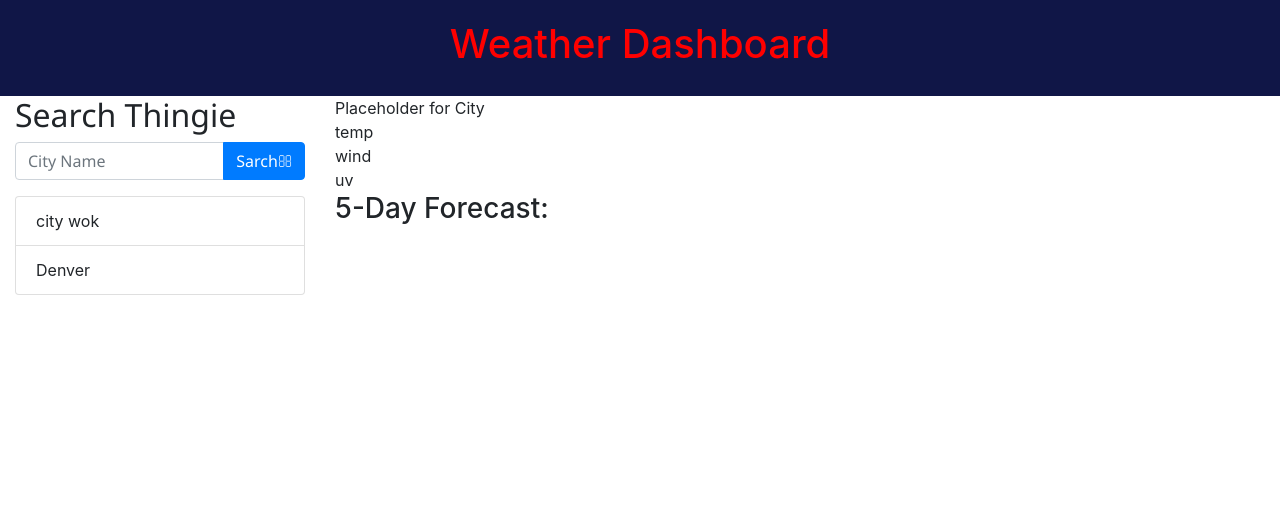
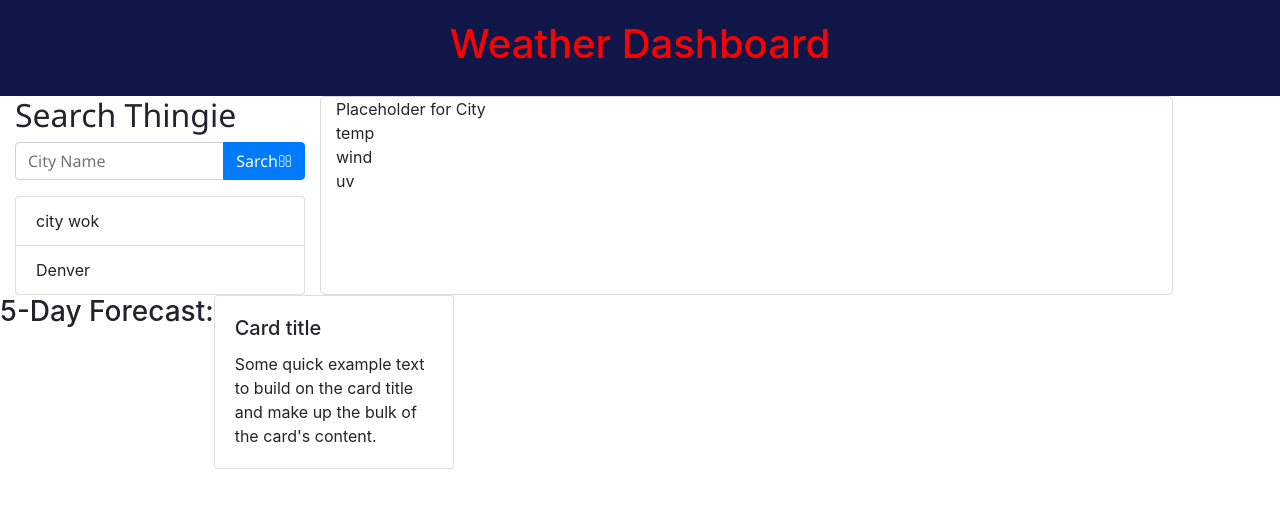
Before and after one commit to SamFan808/Cool-Weather-App, a plain HTML site: page index.html in a window 1280 px wide. Drawn offline with nearby package versions, Linux system fonts and the light colour scheme.

Commit message:
updated html, some API notes

```diff
--- a/Assets/script.js
+++ b/Assets/script.js
@@ -4,3 +4,9 @@
 // City name and date with current weather icon (cloud, sun, etc...)
 // Temp, humidity, wind speed, UV index with a color icon background indicating scale of favorable, moderate, severe
 // 5-day forecast for the city w/weather condition icon, temp and humidity
+
+
+// default API key 0da5ed5abba6e7099462925a45deecdd
+
+
+// api.openweathermap.org/data/2.5/weather?q={city name},{state code},{country code}&appid={API key}
--- a/Assets/styles.css
+++ b/Assets/styles.css
@@ -15,3 +15,10 @@ nav .container {
 nav .search {
   font-family: "Segoe UI", Tahoma, Geneva, Verdana, sans-serif;
 }
+
+#cityblock {
+  border: solid;
+  border-width: thin;
+  border-color: rgb(219, 219, 219);
+  border-radius: 5px;
+}
--- a/index.html
+++ b/index.html
@@ -36,17 +36,19 @@
                     <li class="list-group-item" data-recent="recent2">Denver</li>
                 </ul>
             </nav>
-            <section class="col-md">
+            <section class="col-md-8" id=cityblock>
                 <section class="city">Placeholder for City</section>
                 <section class="temperature">temp</section>
                 <section class="wind">wind</section>
                 <section class="uv">uv</section>
-                <section class="h3">5-Day Forecast:</section>
-                <section class="col-md-2" data-day="day1"></section>
-                <section class="col-md-2" data-day="day2"></section>
-                <section class="col-md-2" data-day="day3"></section>
-                <section class="col-md-2" data-day="day4"></section>
-                <section class="col-md-2" data-day="day5"></section>
+            </section>
+            <section class="h3">5-Day Forecast:</section>
+            <section class="card" style="width: 15rem;">
+                <section class="card-body">
+                    <h5 class="card-title">Card title</h5>
+                    <p class="card-text">Some quick example text to build on the card title and make up the bulk of the card's
+                        content.</p>
+                </section>
             </section>
         </main>
     </main>
```
